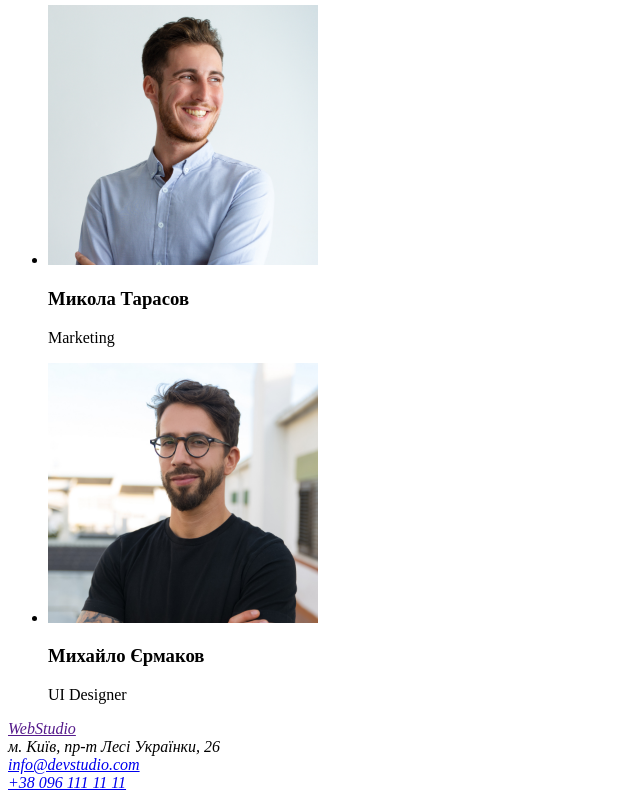
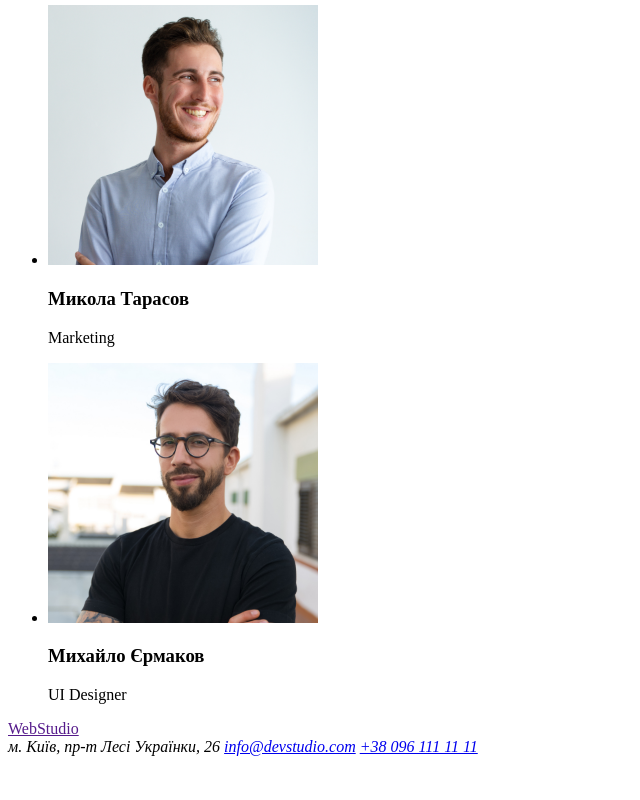
Before and after one commit to yura-prots/goit-markup-hw-01, a plain HTML site: page index.html in a window 1280 px wide. Shown: the part 2331-3131 px from the top of the page, without its empty margins (0-640 px from the left). After the commit the page ends 3095 px from the top, so only its background shows below. Drawn offline with Linux system fonts and the light colour scheme.

Commit message:
у footer змінив address

```diff
--- a/index.html
+++ b/index.html
@@ -152,10 +152,10 @@
 
     <!-- Підвал -->
     <footer>
+      <a href="">WebStudio</a>
       <address>
-        <a href="">WebStudio</a><br />
-        м. Київ, пр-т Лесі Українки, 26<br />
-        <a href="mailto:info@devstudio.com">info@devstudio.com</a><br />
+        м. Київ, пр-т Лесі Українки, 26
+        <a href="mailto:info@devstudio.com">info@devstudio.com</a>
         <a href="tel:+380961111111">+38 096 111 11 11</a>
       </address>
     </footer>
```
